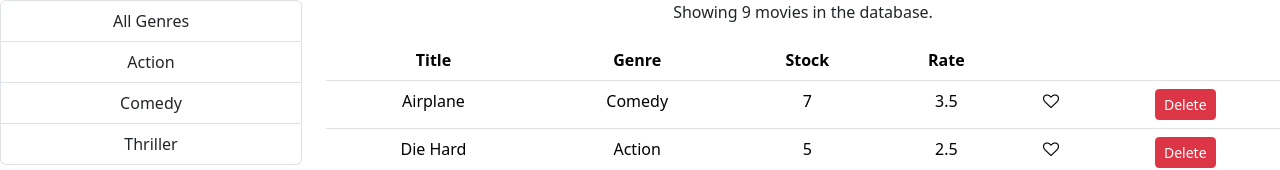
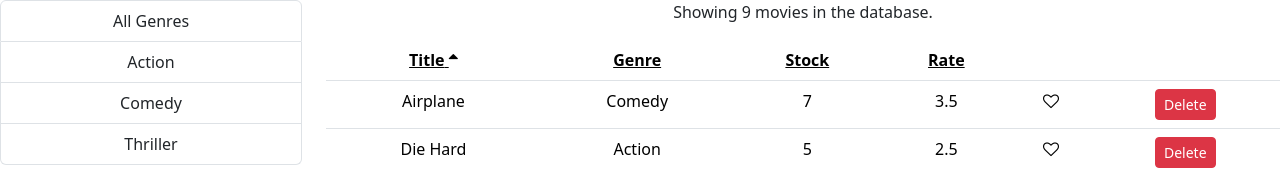
Before and after one commit to jabez-abija2399/React_projects, a React (Create React App) app in the folder vidly/: page / in a window 1280 px wide. Shown: the top 170 px of the page. Built offline with nearby package versions, Linux system fonts and the light colour scheme.

Commit message:
Add clickable sorting functionality to TableHeader component

```diff
--- a/vidly/src/components/comman/tableHeader.jsx
+++ b/vidly/src/components/comman/tableHeader.jsx
@@ -1,31 +1,34 @@
-import React, {Component} from 'react'
+import React, { Component } from "react";
 
 class TableHeader extends Component {
-    raiseSort = path => {
-        const sortColumn = {...this.props.sortColumn};
+  raiseSort = (path) => {
+    const sortColumn = { ...this.props.sortColumn };
     if (sortColumn.path === path)
-            sortColumn.order = (sortColumn.order === 'asc') ? 'desc' : 'asc';
+      sortColumn.order = sortColumn.order === "asc" ? "desc" : "asc";
     else {
       sortColumn.path = path;
-            sortColumn.order = 'asc';
+      sortColumn.order = "asc";
     }
     this.props.onSort(sortColumn);
   };
 
-    renderSortIcon = column => {
-        const {sortColumn} = this.props;
+  renderSortIcon = (column) => {
+    const { sortColumn } = this.props;
     if (column.path !== sortColumn.path) return null;
-        if (sortColumn.order === 'asc') return <i className="fa fa-sort-asc"></i>;
+    if (sortColumn.order === "asc") return <i className="fa fa-sort-asc"></i>;
     return <i className="fa fa-sort-desc"></i>;
-    }
+  };
 
   render() {
     return (
       <thead>
         <tr>
-                    {this.props.columns.map(column => (
-                        <th key={column.path || column.key} onClick={() => this.raiseSort(column.path)}>
-                            {column.label}
+          {this.props.columns.map((column) => (
+            <th className="clickable"
+              key={column.path || column.key}
+              onClick={() => this.raiseSort(column.path)}
+            >
+              {column.label} {this.renderSortIcon(column)}
             </th>
           ))}
         </tr>
--- a/vidly/src/index.css
+++ b/vidly/src/index.css
@@ -11,3 +11,9 @@ code {
   font-family: source-code-pro, Menlo, Monaco, Consolas, 'Courier New',
     monospace;
 }
+
+.clickable {
+  cursor: pointer;
+  color: blue;
+  text-decoration: underline;
+}
```
Lines whose indentation alone changed are shown as unchanged.
